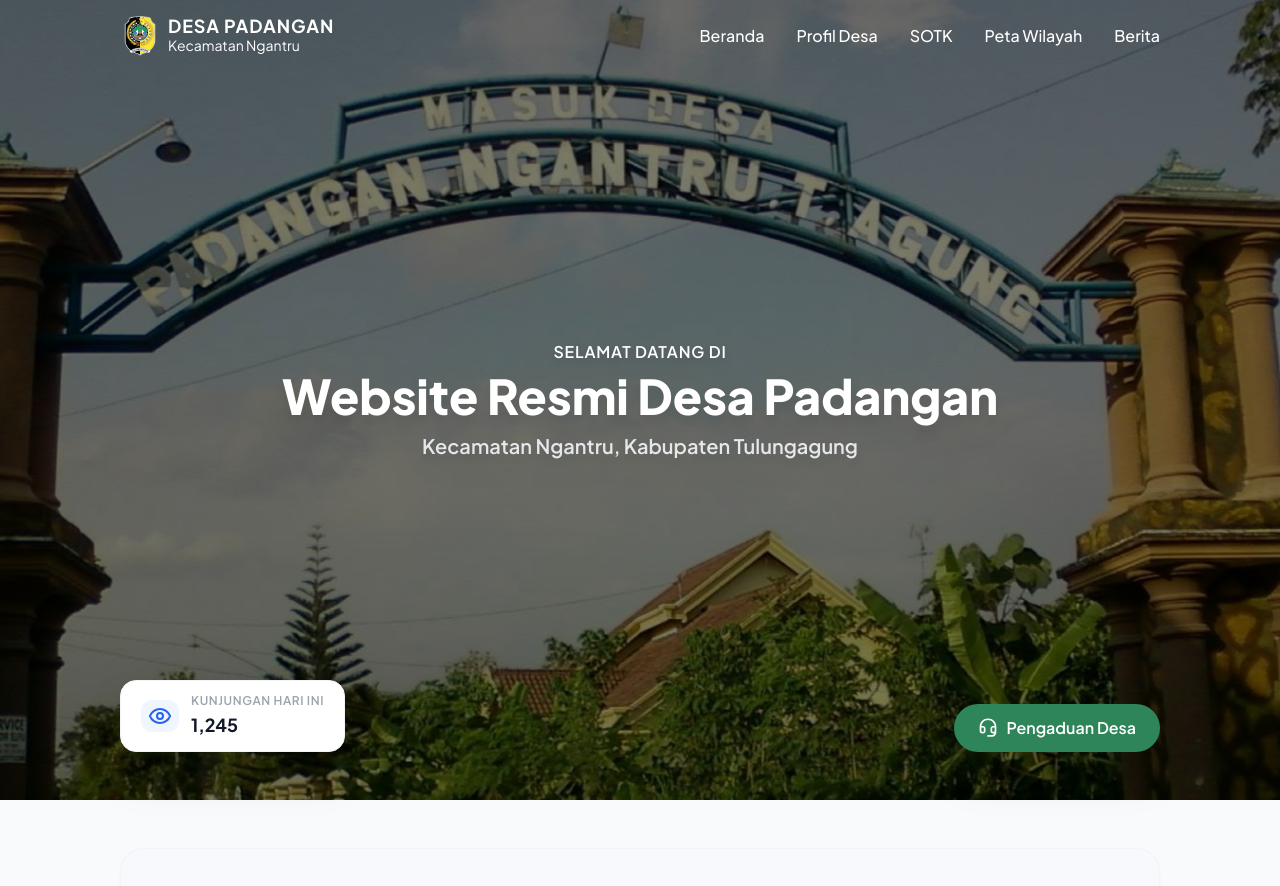
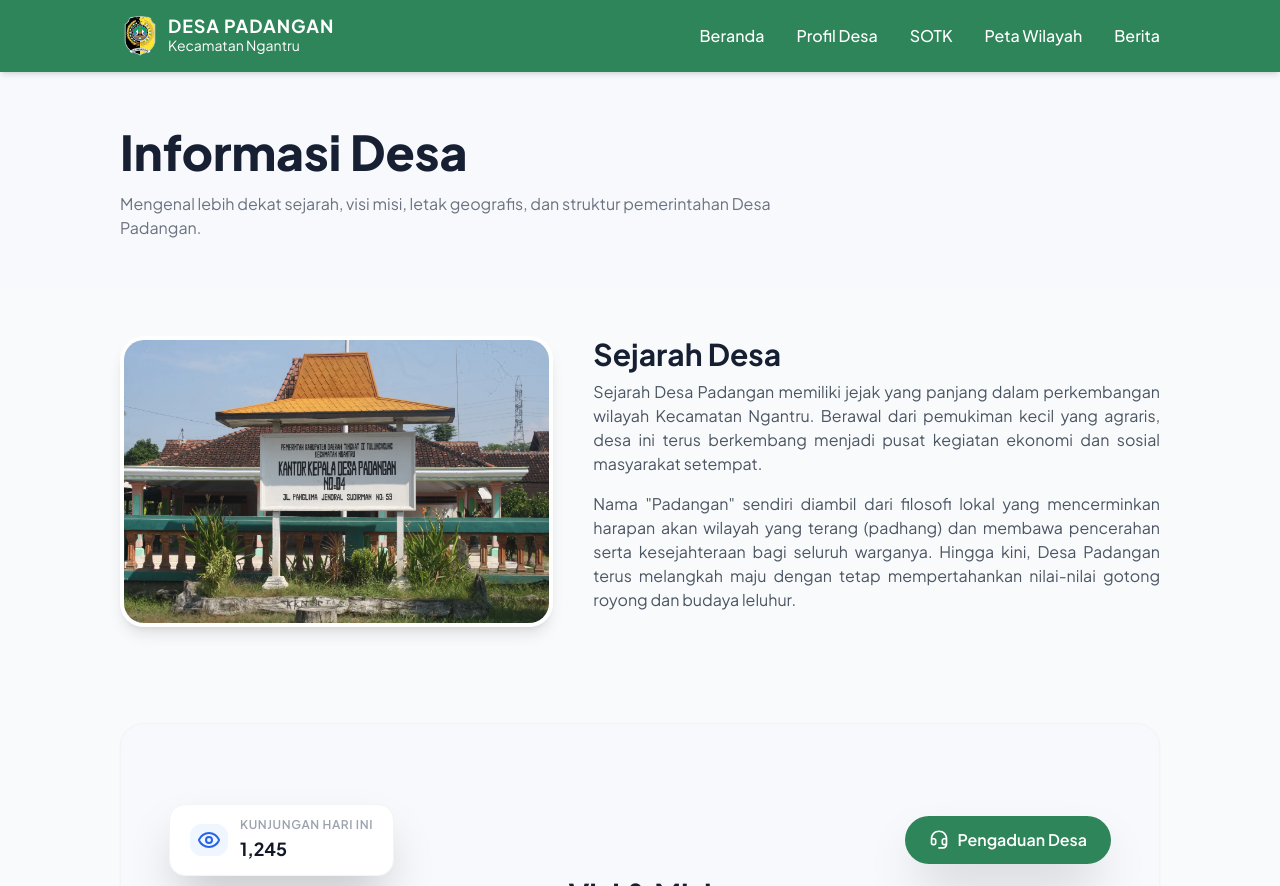
Before and after one commit to Erlanggaaghnaf/desa-padangan, a PHP site: page /index.php?url=informasi in a window 1280 px wide. Shown: the top 886 px of the page. Run offline with PHP 8.4, Linux system fonts and the light colour scheme; some libraries are stand-ins or nearby versions.

Commit message:
feat: tambah halaman informasi, perbaikan sistem routing MVC, dan integrasi Google Maps

```diff
--- /dev/null
+++ b/app/controllers/Informasi.php
@@ -0,0 +1,7 @@
+<?php
+class Informasi extends Controller {
+    public function index() {
+        // Harus mengarah ke 'public/informasi', BUKAN 'public/home'
+        $this->view('public/informasi');
+    }
+}
--- a/app/views/layouts/header.php
+++ b/app/views/layouts/header.php
@@ -12,8 +12,17 @@
 </head>
 <body class="bg-gray-50 text-gray-800 antialiased relative" style="font-family: 'Plus Jakarta Sans', sans-serif;">
 
-    <!-- NAVBAR (Padding lg:px-[120px] agar konsisten dengan Figma) -->
-    <nav id="main-navbar" class="fixed top-0 left-0 w-full z-50 flex justify-between items-center px-4 md:px-8 lg:px-[120px] py-4 text-white bg-transparent transition-all duration-300">
+
+    <?php
+    // 1. Deteksi halaman saat ini dari URL
+    $current_page = isset($_GET['url']) ? $_GET['url'] : 'home';
+
+    // 2. Jika di Beranda = transparan. Jika di halaman lain = langsung hijau.
+    $nav_bg = ($current_page === 'home') ? 'bg-transparent' : 'bg-[#2F855A] shadow-md';
+    ?>
+
+    <!-- 3. Sisipkan variabel $nav_bg dan tambahkan atribut data-page -->
+    <nav id="navbar" data-page="<?= $current_page; ?>" class="flex justify-between items-center fixed top-0 left-0 w-full z-50 transition-all duration-300 <?= $nav_bg; ?> px-4 py-4 md:px-8 lg:px-[120px] text-white">
         <div class="flex items-center gap-2">
             <img src="assets/images/logo.png" alt="Logo" class="w-10 h-10 relative z-50">
             <div class="relative z-50">
@@ -24,8 +33,8 @@
 
         <!-- Menu Desktop -->
         <ul class="hidden md:flex gap-8 font-medium text-base">
-            <li><a href="#" class="hover:text-green-300 transition-colors">Beranda</a></li>
-            <li><a href="#" class="hover:text-green-300 transition-colors">Profil Desa</a></li>
+            <li><a href="/index.php?url=home" class="hover:text-green-300 transition-colors">Beranda</a></li>
+            <li><a href="/index.php?url=informasi" class="hover:text-green-300 transition-colors">Profil Desa</a></li>
             <li><a href="#" class="hover:text-green-300 transition-colors">SOTK</a></li>
             <li><a href="#" class="hover:text-green-300 transition-colors">Peta Wilayah</a></li>
             <li><a href="#" class="hover:text-green-300 transition-colors">Berita</a></li>
--- a/app/views/public/home.php
+++ b/app/views/public/home.php
@@ -85,8 +85,14 @@
                 Kabupaten Tulungagung
             </p>
         </div>
-        <div class="w-full lg:w-1/2 h-64 md:h-80 rounded-2xl overflow-hidden shadow-sm border border-gray-200 bg-gray-200 flex items-center justify-center">
-            <img src="assets/images/peta.jpg" alt="Peta Wilayah" class="w-full h-full object-cover">
+        <div class="w-full lg:w-1/2 h-64 md:h-80 rounded-2xl overflow-hidden shadow-sm border border-gray-200 relative">
+            <iframe
+                src="https://www.google.com/maps/embed?pb=!1m18!1m12!1m3!1d3950.6898594747126!2d111.9543243750075!3d-8.030877891995878!2m3!1f0!2f0!3f0!3m2!1i1024!2i768!4f13.1!3m3!1m2!1s0x2e78fb59fc34d539%3A0xeb4f5483057548d6!2sBalai%20Desa%20Padangan!5e0!3m2!1sid!2sid!4v1789902686862!5m2!1sid!2sid"
+                class="absolute inset-0 w-full h-full border-0"
+                allowfullscreen=""
+                loading="lazy"
+                referrerpolicy="strict-origin-when-cross-origin">
+            </iframe>
         </div>
     </section>
 
--- /dev/null
+++ b/app/views/public/informasi.php
@@ -0,0 +1,197 @@
+<?php include '../app/views/layouts/header.php'; ?>
+
+<!-- HEADER HALAMAN (Diberi padding atas ekstra pt-32 agar tidak tertutup navbar fixed) -->
+<section class="bg-[#F7F9FC] pt-32 pb-12 px-4 md:px-8 lg:px-[120px]">
+    <h1 class="text-3xl md:text-5xl font-extrabold text-[#172033] mb-4">Informasi Desa</h1>
+    <p class="text-gray-500 text-sm md:text-base max-w-2xl">Mengenal lebih dekat sejarah, visi misi, letak geografis, dan struktur pemerintahan Desa Padangan.</p>
+    <!-- Panggilan Komponen Widget -->
+</section>
+
+<!-- MAIN CONTENT WRAPPER -->
+<main class="px-4 md:px-8 lg:px-[120px] py-12 space-y-24">
+
+    <!-- 1. SEJARAH DESA -->
+    <section class="flex flex-col md:flex-row gap-10 items-start">
+        <div class="w-full md:w-5/12 flex-shrink-0 relative">
+            <!-- Frame Foto Sejarah -->
+            <img src="assets/images/balai desa padangan.webp" alt="Balai Desa Padangan" class="w-full h-auto object-cover rounded-3xl shadow-lg border-4 border-white">
+        </div>
+        <div class="w-full md:w-7/12">
+            <h2 class="text-2xl md:text-3xl font-bold text-[#172033] mb-2">Sejarah Desa</h2>
+
+            <div class="text-gray-600 text-sm md:text-base leading-relaxed space-y-4 text-justify">
+                <p>
+                    Sejarah Desa Padangan memiliki jejak yang panjang dalam perkembangan wilayah Kecamatan Ngantru. Berawal dari pemukiman kecil yang agraris, desa ini terus berkembang menjadi pusat kegiatan ekonomi dan sosial masyarakat setempat.
+                </p>
+                <p>
+                    Nama "Padangan" sendiri diambil dari filosofi lokal yang mencerminkan harapan akan wilayah yang terang (padhang) dan membawa pencerahan serta kesejahteraan bagi seluruh warganya. Hingga kini, Desa Padangan terus melangkah maju dengan tetap mempertahankan nilai-nilai gotong royong dan budaya leluhur.
+                </p>
+            </div>
+        </div>
+    </section>
+
+    <!-- 2. VISI & MISI -->
+    <section class="bg-[#F7F9FC] py-12 px-6 md:px-12 rounded-3xl border border-gray-100 shadow-sm">
+
+    <div class="flex justify-between items-center w-full mt-8 gap-4">
+        <!-- Kunjungan (Kiri Mentok) -->
+        <div class="z-20">
+            <?php include '../app/views/components/visitor_card.php'; ?>
+        </div>
+
+        <!-- Pengaduan (Kanan Mentok) -->
+        <div class="z-20 flex-shrink-0">
+            <?php include '../app/views/components/pengaduan_widget.php'; ?>
+        </div>
+    </div>
+
+        <div class="text-center mb-10">
+            <h2 class="text-2xl md:text-3xl font-bold text-[#172033] mb-2">Visi & Misi</h2>
+        </div>
+
+        <div class="grid grid-cols-1 md:grid-cols-2 gap-8">
+            <!-- Card Visi -->
+            <div class="bg-white p-8 rounded-2xl shadow-sm border border-gray-100 flex flex-col justify-start items-center h-full">
+                <h3 class="text-2xl font-bold text-[#172033] mb-6 text-center">Visi</h3>
+                <p class="text-gray-700 text-center font-semibold italic text-lg leading-relaxed">
+                    "Terwujudnya Desa Padangan yang Mandiri, Sejahtera, Berbudaya, dan Agamis Berlandaskan Gotong Royong"
+                </p>
+            </div>
+
+            <!-- Card Misi -->
+            <div class="bg-white p-8 rounded-2xl shadow-sm border border-gray-100">
+                <h3 class="text-2xl font-bold text-[#172033] mb-6 text-center">Misi</h3>
+                <ul class="text-gray-600 space-y-3 text-sm md:text-base">
+                    <li class="flex items-start gap-3">
+                        <span class="text-[#2F855A] font-bold">1.</span>
+                        Meningkatkan tata kelola pemerintahan desa yang transparan dan akuntabel.
+                    </li>
+                    <li class="flex items-start gap-3">
+                        <span class="text-[#2F855A] font-bold">2.</span>
+                        Mendorong pemberdayaan ekonomi masyarakat berbasis potensi lokal (pertanian dan peternakan).
+                    </li>
+                    <li class="flex items-start gap-3">
+                        <span class="text-[#2F855A] font-bold">3.</span>
+                        Meningkatkan kualitas infrastruktur desa yang memadai dan berkelanjutan.
+                    </li>
+                    <li class="flex items-start gap-3">
+                        <span class="text-[#2F855A] font-bold">4.</span>
+                        Membina kerukunan, ketentraman, dan kegiatan keagamaan masyarakat.
+                    </li>
+                </ul>
+            </div>
+        </div>
+    </section>
+
+    <!-- 3. PETA LOKASI DESA -->
+    <section>
+        <div class="mb-8">
+            <h2 class="text-2xl md:text-3xl font-bold text-[#172033] mb-2">Peta Lokasi Desa</h2>
+        </div>
+
+        <div class="flex flex-col lg:flex-row gap-8 items-stretch">
+            <!-- Informasi Wilayah (Kiri) -->
+            <div class="w-full lg:w-1/3 flex flex-col gap-4">
+                <h4 class="font-bold text-[#172033] text-xl">Informasi Wilayah</h4>
+
+                <!-- Luas Area -->
+                <div class="bg-[#2F855A]/10 p-4 rounded-xl border border-gray-100 flex gap-4 items-center">
+                    <div class="bg-white p-3 rounded-lg shadow-sm text-[#2F855A]">
+                        <svg class="w-6 h-6" fill="none" stroke="currentColor" viewBox="0 0 24 24"><path stroke-linecap="round" stroke-linejoin="round" stroke-width="2" d="M9 20l-5.447-2.724A1 1 0 013 16.382V5.618a1 1 0 011.447-.894L9 7m0 13l6-3m-6 3V7m6 10l4.553 2.276A1 1 0 0021 18.382V7.618a1 1 0 00-.553-.894L15 4m0 13V4m0 0L9 7"></path></svg>
+                    </div>
+                    <div>
+                        <p class="text-xs text-gray-500 mb-0.5 font-semibold">Luas Area</p>
+                        <p class="font-bold text-[#172033]">322.50 Ha</p>
+                    </div>
+                </div>
+
+                <!-- Populasi -->
+                <div class="bg-[#2F855A]/10 p-4 rounded-xl border border-gray-100 flex gap-4 items-center">
+                    <div class="bg-white p-3 rounded-lg shadow-sm text-[#2F855A]">
+                        <svg class="w-6 h-6" fill="none" stroke="currentColor" viewBox="0 0 24 24"><path stroke-linecap="round" stroke-linejoin="round" stroke-width="2" d="M17 20h5v-2a3 3 0 00-5.356-1.857M17 20H7m10 0v-2c0-.656-.126-1.283-.356-1.857M7 20H2v-2a3 3 0 015.356-1.857M7 20v-2c0-.656.126-1.283.356-1.857m0 0a5.002 5.002 0 019.288 0M15 7a3 3 0 11-6 0 3 3 0 016 0zm6 3a2 2 0 11-4 0 2 2 0 014 0zM7 10a2 2 0 11-4 0 2 2 0 014 0z"></path></svg>
+                    </div>
+                    <div>
+                        <p class="text-xs text-gray-500 mb-0.5 font-semibold">Populasi</p>
+                        <p class="font-bold text-[#172033]">4.523 Jiwa</p>
+                    </div>
+                </div>
+
+                <!-- Batas Wilayah -->
+                <div class="bg-[#2F855A]/10 p-4 rounded-xl border border-gray-100 flex gap-4 items-start">
+                    <div class="bg-white p-3 rounded-lg shadow-sm text-[#2F855A]">
+                        <svg class="w-6 h-6" fill="none" stroke="currentColor" viewBox="0 0 24 24"><path stroke-linecap="round" stroke-linejoin="round" stroke-width="2" d="M17.657 16.657L13.414 20.9a1.998 1.998 0 01-2.827 0l-4.244-4.243a8 8 0 1111.314 0z"></path><path stroke-linecap="round" stroke-linejoin="round" stroke-width="2" d="M15 11a3 3 0 11-6 0 3 3 0 016 0z"></path></svg>
+                    </div>
+                    <div>
+                        <p class="text-xs text-gray-500 mb-1.5 font-semibold">Batas Wilayah</p>
+                        <ul class="text-sm font-semibold text-[#172033] space-y-1.5">
+                            <li>Utara: Desa Pinggirsari</li>
+                            <li>Selatan: Sungai Brantas</li>
+                            <li>Timur: Desa Ngantru</li>
+                            <li>Barat: Desa Batokan</li>
+                        </ul>
+                    </div>
+                </div>
+            </div>
+
+            <!-- Gambar Peta (Kanan) -->
+            <div class="w-full lg:w-2/3 min-h-[350px] lg:min-h-[400px] rounded-3xl overflow-hidden shadow-sm border border-gray-200 relative">
+                <iframe
+                    src="https://www.google.com/maps/embed?pb=!1m18!1m12!1m3!1d3950.6898594747126!2d111.9543243750075!3d-8.030877891995878!2m3!1f0!2f0!3f0!3m2!1i1024!2i768!4f13.1!3m3!1m2!1s0x2e78fb59fc34d539%3A0xeb4f5483057548d6!2sBalai%20Desa%20Padangan!5e0!3m2!1sid!2sid!4v1789902686862!5m2!1sid!2sid"
+                    class="absolute inset-0 w-full h-full border-0"
+                    allowfullscreen=""
+                    loading="lazy"
+                    referrerpolicy="strict-origin-when-cross-origin">
+                </iframe>
+            </div>
+        </div>
+    </section>
+
+    <!-- 4. SOTK DESA PADANGAN -->
+    <section>
+        <div class="text-center mb-10">
+            <h2 class="text-2xl md:text-3xl font-bold text-[#172033] mb-2">SOTK DESA PADANGAN</h2>
+            <p class="text-gray-500 text-sm md:text-base">Struktur Organisasi Tata Kerja Pemerintahan Desa Padangan</p>
+        </div>
+
+        <!-- Bagan Struktur (Gambar) -->
+        <div class="bg-white p-4 md:p-8 rounded-3xl shadow-sm border border-gray-100 mb-12 flex justify-center">
+            <img src="assets/images/bagan-sotk.png" alt="Bagan Struktur Organisasi" class="max-w-full h-auto object-contain">
+        </div>
+
+        <!-- Grid Perangkat Desa (Sesuai Desain: 4 Kolom) -->
+        <div class="grid grid-cols-2 md:grid-cols-3 lg:grid-cols-4 gap-4 md:gap-6">
+            <!-- Card 1 (Kepala Desa) -->
+            <div class="bg-white rounded-2xl overflow-hidden border border-gray-200 shadow-sm text-center pb-4 hover:shadow-md transition-shadow">
+                <img src="assets/images/perangkat1.jpg" alt="Perangkat" class="w-full h-48 md:h-64 object-cover object-top mb-4">
+                <h4 class="font-bold text-[#172033] text-sm md:text-base px-2 truncate">Slamet Riyadi, S.Pd</h4>
+                <p class="text-[11px] md:text-sm font-semibold text-[#2F855A] mt-1">Kepala Desa</p>
+            </div>
+
+            <!-- Card 2 -->
+            <div class="bg-white rounded-2xl overflow-hidden border border-gray-200 shadow-sm text-center pb-4 hover:shadow-md transition-shadow">
+                <img src="assets/images/perangkat2.jpg" alt="Perangkat" class="w-full h-48 md:h-64 object-cover object-top mb-4">
+                <h4 class="font-bold text-[#172033] text-sm md:text-base px-2 truncate">Arief Rahman</h4>
+                <p class="text-[11px] md:text-sm font-semibold text-[#2F855A] mt-1">Sekretaris Desa</p>
+            </div>
+
+            <!-- Card 3 -->
+            <div class="bg-white rounded-2xl overflow-hidden border border-gray-200 shadow-sm text-center pb-4 hover:shadow-md transition-shadow">
+                <img src="assets/images/perangkat3.jpg" alt="Perangkat" class="w-full h-48 md:h-64 object-cover object-top mb-4">
+                <h4 class="font-bold text-[#172033] text-sm md:text-base px-2 truncate">Dwi Santoso</h4>
+                <p class="text-[11px] md:text-sm font-semibold text-[#2F855A] mt-1">Kasi Pemerintahan</p>
+            </div>
+
+            <!-- Card 4 -->
+            <div class="bg-white rounded-2xl overflow-hidden border border-gray-200 shadow-sm text-center pb-4 hover:shadow-md transition-shadow">
+                <img src="assets/images/perangkat4.jpg" alt="Perangkat" class="w-full h-48 md:h-64 object-cover object-top mb-4">
+                <h4 class="font-bold text-[#172033] text-sm md:text-base px-2 truncate">Budi Santoso</h4>
+                <p class="text-[11px] md:text-sm font-semibold text-[#2F855A] mt-1">Kaur Keuangan</p>
+            </div>
+
+            <!-- Silakan copy-paste struktur Card di atas untuk menambahkan 4 perangkat desa lainnya di baris bawah -->
+        </div>
+    </section>
+
+</main>
+
+<?php include '../app/views/layouts/footer.php'; ?>
--- a/public/index.php
+++ b/public/index.php
@@ -1,8 +1,27 @@
 <?php
-// Memuat controller dasar dan controller Home
+// Memuat controller dasar
 require_once '../app/core/Controller.php';
-require_once '../app/controllers/Home.php';
 
-// Menjalankan halaman beranda
-$app = new Home();
-$app->index();
+// 1. Menangkap URL yang diminta pengunjung (jika kosong, default ke 'home')
+$url = isset($_GET['url']) ? $_GET['url'] : 'home';
+
+// Membersihkan URL
+$url = rtrim($url, '/');
+$url = filter_var($url, FILTER_SANITIZE_URL);
+$url = explode('/', $url);
+
+// 2. Format nama Controller (Huruf pertama wajib kapital, contoh: 'informasi' -> 'Informasi')
+$controllerName = ucfirst($url[0]);
+
+// 3. Cek apakah file Controller tersebut benar-benar ada di folder
+if (file_exists('../app/controllers/' . $controllerName . '.php')) {
+    // Jika ada, muat dan jalankan controllernya
+    require_once '../app/controllers/' . $controllerName . '.php';
+    $app = new $controllerName();
+    $app->index();
+} else {
+    // Jika file tidak ditemukan (error 404), paksa kembali ke halaman Home
+    require_once '../app/controllers/Home.php';
+    $app = new Home();
+    $app->index();
+}
```
Also changed, not shown: public/assets/images/balai desa padangan.webp (added), public/assets/js/script.js.
